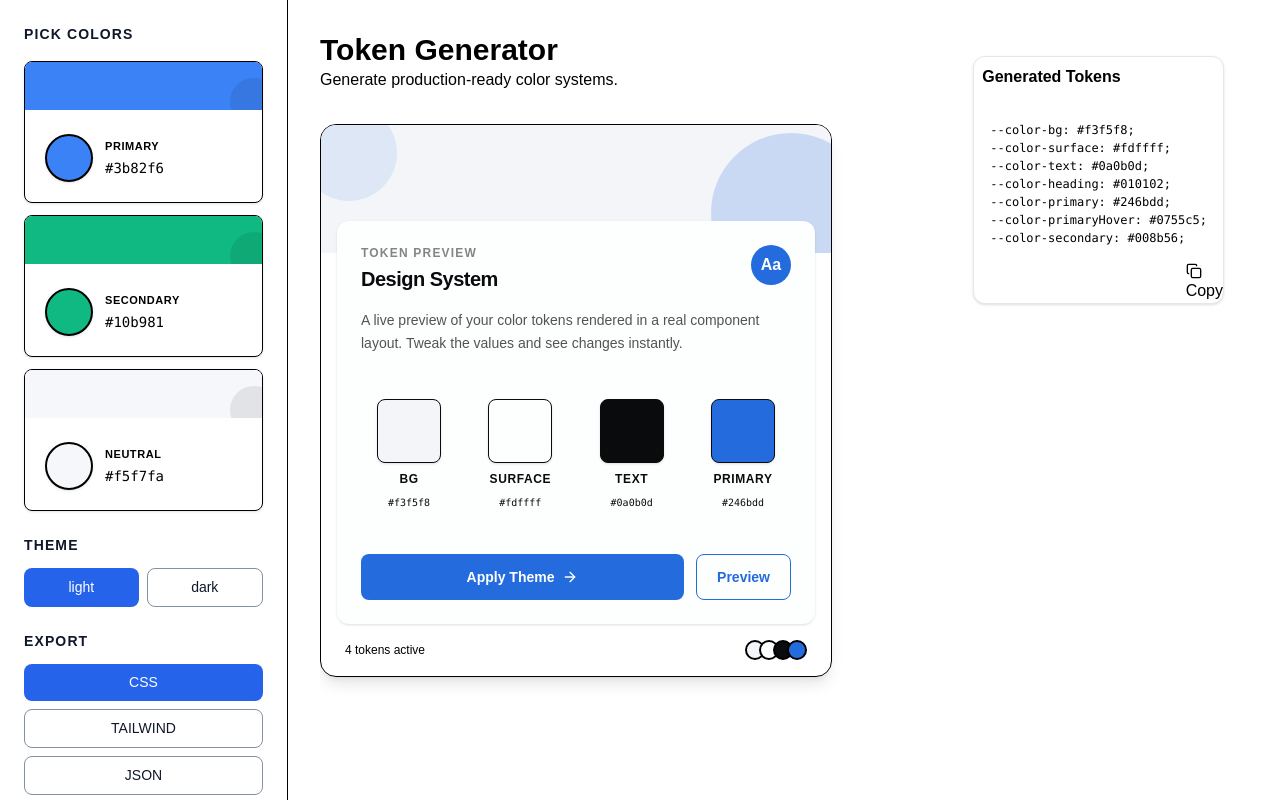
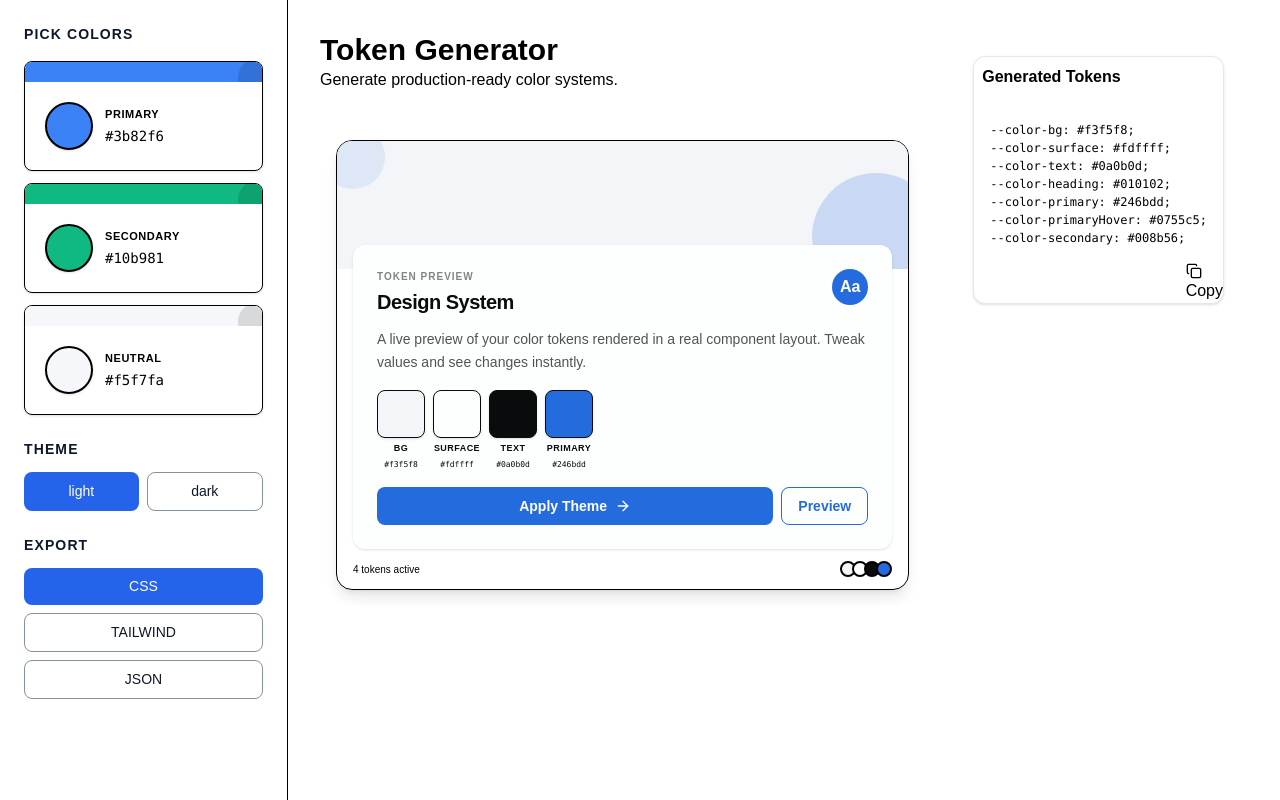
Before and after one commit to codewithshoaib-dev/Semantic-Token-Generator, a React (Vite) app: page / in a window 1280 px wide. Built offline with nearby package versions, Linux system fonts and the light colour scheme.

Commit message:
Adjusted Layout Spacing and size

```diff
--- a/src/pages/ColorInput.tsx
+++ b/src/pages/ColorInput.tsx
@@ -21,16 +21,16 @@ export function ColorInput({ label, value, onChange }: ColorInputProps) {
   return (
     <div className="overflow-hidden rounded-lg border border-border bg-card shadow-sm transition-all hover:shadow-md">
       <div
-        className="relative h-12 overflow-hidden"
+        className="relative h-5 overflow-hidden"
         style={{ background: value }}
       >
         <div
-          className="absolute -right-4 -bottom-4 h-12 w-12 rounded-full opacity-20"
+          className="absolute -right-4 -bottom-4 h-10 w-10 rounded-full opacity-30"
           style={{ background: value, filter: "brightness(0.6)" }}
         />
       </div>
 
-      <div className="relative mt-3 mx-2 mb-2 flex items-center gap-3 rounded-lg bg-card p-3">
+      <div className="relative mt-2 mx-2 mb-2 flex items-center gap-3 rounded-lg bg-card p-3">
         <div className="relative shrink-0">
           <input
             type="color"
--- a/src/pages/PreviewCard.tsx
+++ b/src/pages/PreviewCard.tsx
@@ -2,17 +2,17 @@ import { ArrowRight } from "lucide-react"
 
 function ColorSwatch({ color, label }: { color: string; label: string }) {
   return (
-    <div className="flex flex-col items-center gap-2">
+    <div className="flex flex-col items-center gap-1">
       <div
-        className="h-16 w-16 rounded-lg border border-border shadow-sm transition-transform hover:scale-110"
+        className="h-12 w-12 rounded-lg border border-border shadow-sm transition-transform hover:scale-110"
         style={{ background: color }}
         role="img"
         aria-label={`${label} color swatch: ${color}`}
       />
-      <span className="text-xs font-semibold uppercase tracking-wider text-muted-foreground">
+      <span className="text-[9px] font-semibold uppercase tracking-wider text-muted-foreground">
         {label}
       </span>
-      <span className="font-mono text-[10px] text-muted-foreground/60">
+      <span className="font-mono text-[8px] text-muted-foreground/60">
         {color}
       </span>
     </div>
@@ -32,40 +32,44 @@ function PreviewCard({ tokens }: PreviewCardProps) {
   } as React.CSSProperties
 
   return (
-    <div style={style} className="w-full max-w-lg">
+    <div className="w-full max-w-4xl max-h-screen overflow-auto p-4">
+      <div style={style} className="w-full flex-shrink-0">
         <div className="overflow-hidden rounded-2xl border border-border bg-card shadow-lg">
+          {/* Header / hero */}
           <div
-          className="relative h-32 overflow-hidden"
+            className="relative h-24 sm:h-32 overflow-hidden"
             style={{ background: "var(--color-bg)" }}
           >
             <div
-            className="absolute -bottom-10 -right-10 h-40 w-40 rounded-full opacity-20"
+              className="absolute -bottom-8 -right-8 h-32 w-32 rounded-full opacity-20"
               style={{ background: "var(--color-primary)" }}
             />
             <div
-            className="absolute -top-5 -left-5 h-24 w-24 rounded-full opacity-10"
+              className="absolute -top-4 -left-4 h-16 w-16 rounded-full opacity-10"
               style={{ background: "var(--color-primary)" }}
             />
           </div>
 
+          {/* Content */}
           <div
-          className="relative -mt-8 mx-4 rounded-xl p-6 shadow-sm"
+            className="relative -mt-6 mx-4 rounded-xl p-4 sm:p-6 shadow-sm"
             style={{
               background: "var(--color-surface)",
               color: "var(--color-text)"
             }}
           >
-          <div className="mb-4 flex items-start justify-between">
+            {/* Header */}
+            <div className="mb-3 flex items-start justify-between">
               <div>
-              <p className="mb-1 text-xs font-semibold uppercase tracking-widest opacity-50">
+                <p className="mb-1 text-[10px] font-semibold uppercase tracking-widest opacity-50">
                   Token Preview
                 </p>
-              <h3 className="text-xl font-bold tracking-tight text-balance">
+                <h3 className="text-lg sm:text-xl font-bold tracking-tight text-balance">
                   Design System
                 </h3>
               </div>
               <div
-              className="flex h-10 w-10 items-center justify-center rounded-full font-bold"
+                className="flex h-9 w-9 items-center justify-center rounded-full font-bold text-sm sm:text-base"
                 style={{
                   background: "var(--color-primary)",
                   color: "var(--color-surface)"
@@ -75,21 +79,23 @@ function PreviewCard({ tokens }: PreviewCardProps) {
               </div>
             </div>
 
-          <p className="mb-6 text-sm leading-relaxed opacity-70">
+            <p className="mb-4 text-xs sm:text-sm leading-relaxed opacity-70">
               A live preview of your color tokens rendered in a real component
-            layout. Tweak the values and see changes instantly.
+              layout. Tweak values and see changes instantly.
             </p>
 
-          <div className="mb-6 flex items-center justify-between rounded-lg bg-background/50 px-4 py-5">
+            {/* Color Swatches */}
+            <div className="mb-4 flex gap-2 overflow-x-auto">
               <ColorSwatch color={tokens.bg} label="BG" />
               <ColorSwatch color={tokens.surface} label="Surface" />
               <ColorSwatch color={tokens.text} label="Text" />
               <ColorSwatch color={tokens.primary} label="Primary" />
             </div>
 
-          <div className="flex gap-3">
+            {/* Actions */}
+            <div className="flex gap-2">
               <button
-              className="group flex flex-1 items-center justify-center gap-2 rounded-lg px-5 py-3 text-sm font-semibold transition-all hover:opacity-90 active:scale-95"
+                className="group flex flex-1 items-center justify-center gap-2 rounded-lg px-4 py-2 text-sm font-semibold transition-all hover:opacity-90 active:scale-95"
                 style={{
                   background: "var(--color-primary)",
                   color: "var(--color-surface)"
@@ -99,7 +105,7 @@ function PreviewCard({ tokens }: PreviewCardProps) {
                 <ArrowRight className="h-4 w-4 transition-transform group-hover:translate-x-0.5" />
               </button>
               <button
-              className="flex items-center justify-center rounded-lg border px-5 py-3 text-sm font-semibold transition-all hover:bg-background/50 active:scale-95"
+                className="flex items-center justify-center rounded-lg border px-4 py-2 text-sm font-semibold transition-all hover:bg-background/50 active:scale-95"
                 style={{
                   borderColor: "var(--color-primary)",
                   color: "var(--color-primary)"
@@ -110,14 +116,17 @@ function PreviewCard({ tokens }: PreviewCardProps) {
             </div>
           </div>
 
-        <div className="flex items-center justify-between px-6 py-4">
-          <span className="text-xs text-muted-foreground">4 tokens active</span>
-          <div className="flex -space-x-1.5">
+          {/* Footer */}
+          <div className="flex items-center justify-between px-4 py-3">
+            <span className="text-[10px] text-muted-foreground">
+              4 tokens active
+            </span>
+            <div className="flex -space-x-1">
               {[tokens.bg, tokens.surface, tokens.text, tokens.primary].map(
                 (c, i) => (
                   <div
                     key={i}
-                  className="h-5 w-5 rounded-full border-2 border-card"
+                    className="h-4 w-4 rounded-full border-2 border-card"
                     style={{ background: c }}
                   />
                 )
@@ -126,6 +135,7 @@ function PreviewCard({ tokens }: PreviewCardProps) {
           </div>
         </div>
       </div>
+    </div>
   )
 }
 
```
Lines whose indentation alone changed are shown as unchanged.
